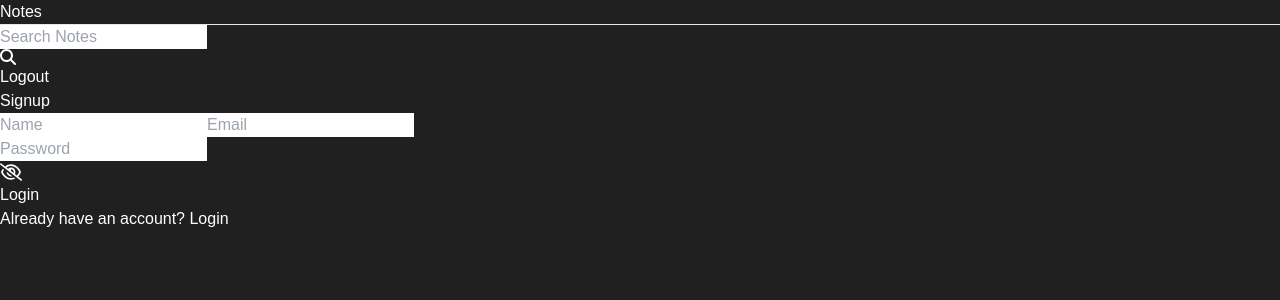
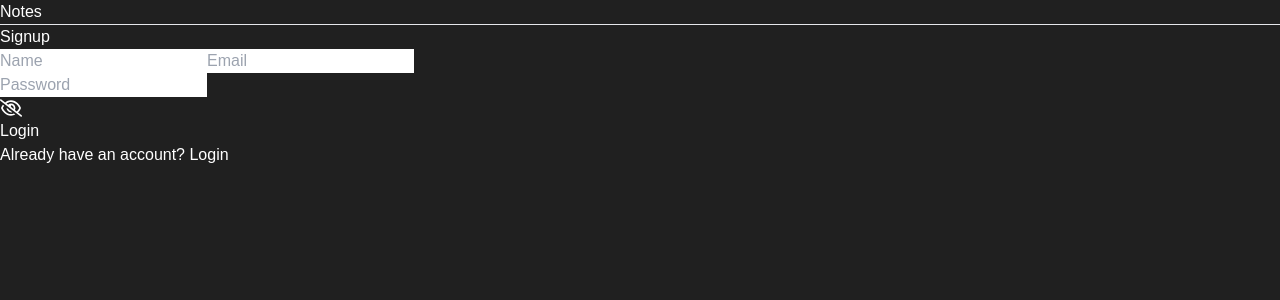
Before and after one commit to Mayank6387/Notes-App, a React (Vite) app in the folder frontend/notes-app/: page /signup in a window 1280 px wide. Shown: the top 300 px of the page. Built offline with nearby package versions, Linux system fonts and the light colour scheme; a web font is replaced by a local one.

Commit message:
Completed

```diff
--- a/frontend/notes-app/src/pages/Login/Login.jsx
+++ b/frontend/notes-app/src/pages/Login/Login.jsx
@@ -1,5 +1,4 @@
 import { Link, useNavigate } from "react-router-dom"
-import { Navbar } from "../../components/Navbar"
 import { PasswordInput } from "../../components/Input/PasswordInput"
 import { useState } from "react"
 import validateEmail from "../../utils/helper"
--- a/frontend/notes-app/src/pages/Signup/Signup.jsx
+++ b/frontend/notes-app/src/pages/Signup/Signup.jsx
@@ -1,5 +1,4 @@
 import { Link, useNavigate } from "react-router-dom"
-import { Navbar } from "../../components/Navbar"
 import { PasswordInput } from "../../components/Input/PasswordInput"
 import { useState } from "react"
 import validateEmail from "../../utils/helper"
@@ -58,7 +57,12 @@ const Signup = () => {
 
   return (
   <>
-  <Navbar/>
+  <div className="flex items-center justify-between px-6 py-2">
+        <h2 className="text-xl font-medium text-white py-2">
+            Notes
+            <hr className="w-full mt-1 border-blue-500 my-4 border-t-2"/>
+        </h2>
+  </div>
   <div className="flex items-center justify-center mt-10">
     <div className="w-96 border border-gray-700 rounded px-7 py-10">
       <form onSubmit={handleSignup}>
```
